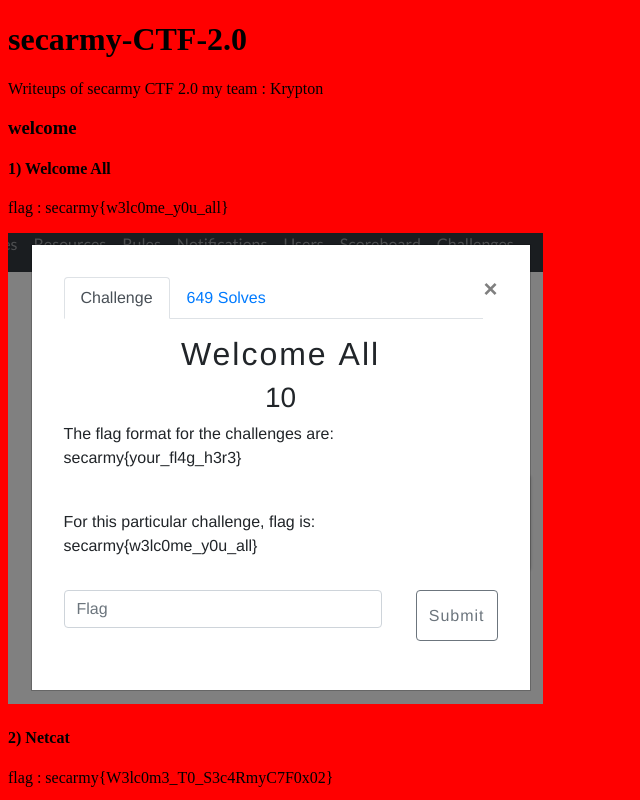
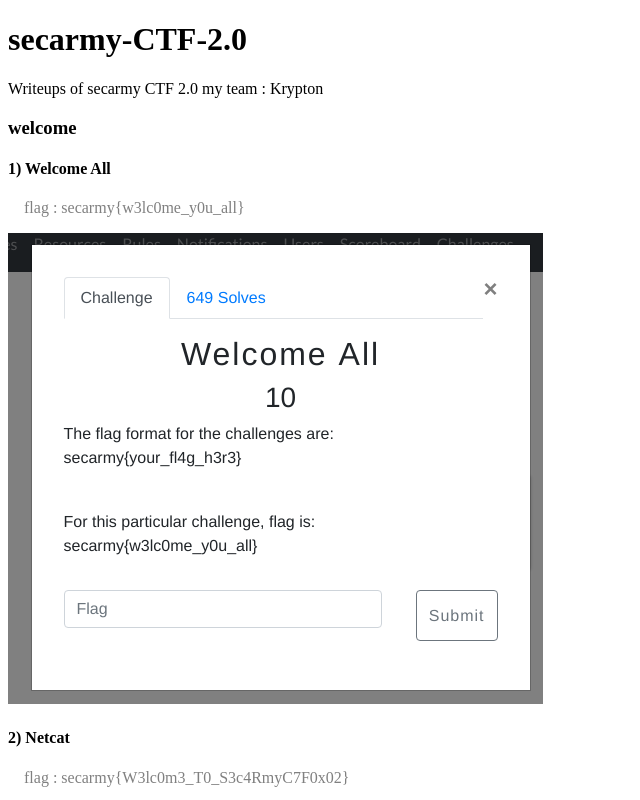
Before and after one commit to madhusudanbabar/secarmy-CTF-2.0, a plain HTML site: page index.html in a window 1280 px wide. Shown: the top 800 px of the page, without its empty margins (0-640 px from the left). Drawn offline with Linux system fonts and the light colour scheme; files that its build step writes are made by us from their sources; a script that the page names is missing.

Commit message:
added flags class

```diff
--- a/style.css
+++ b/style.css
@@ -2,6 +2,7 @@ img{
   max-width: 80%;
   }
 
-*{
-  background-color : red;
+.flag{
+    color: grey;
+    text-indent : 1em;
 }
```
